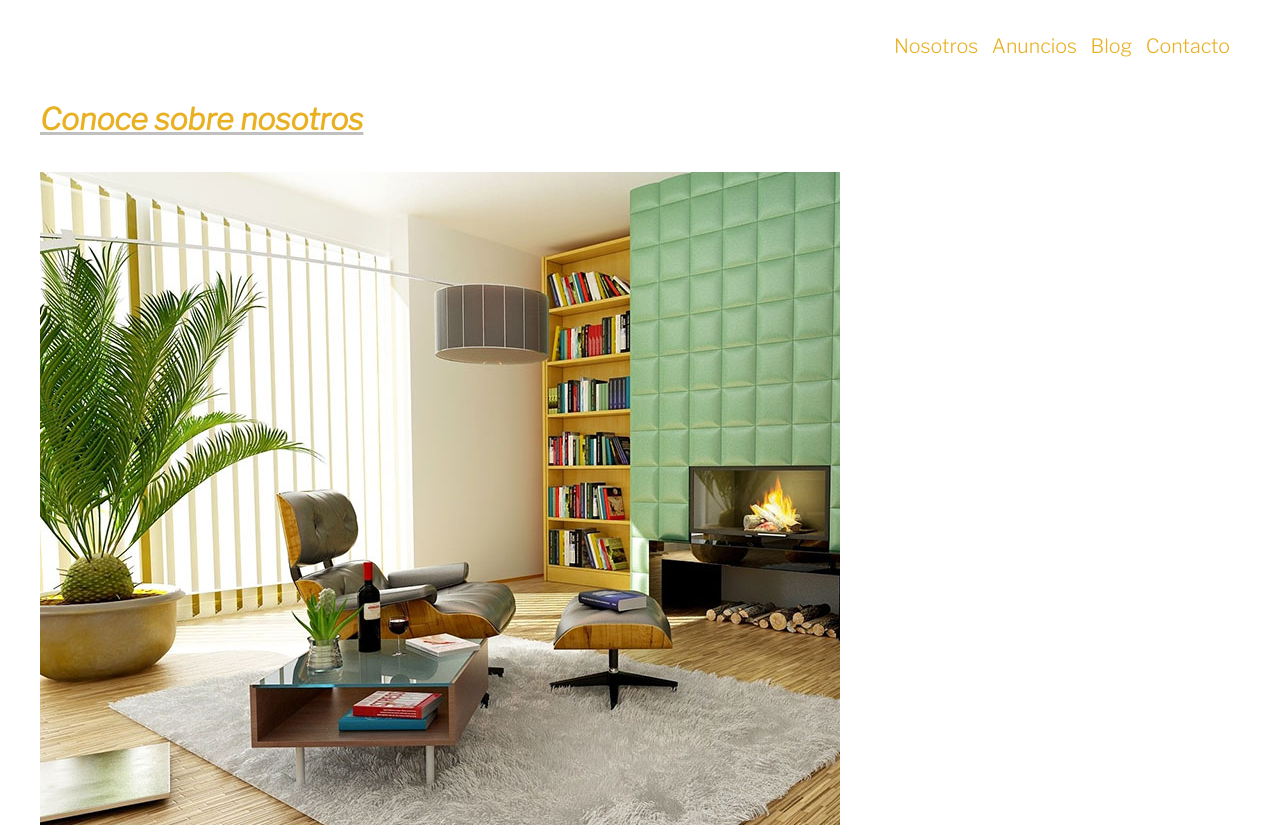
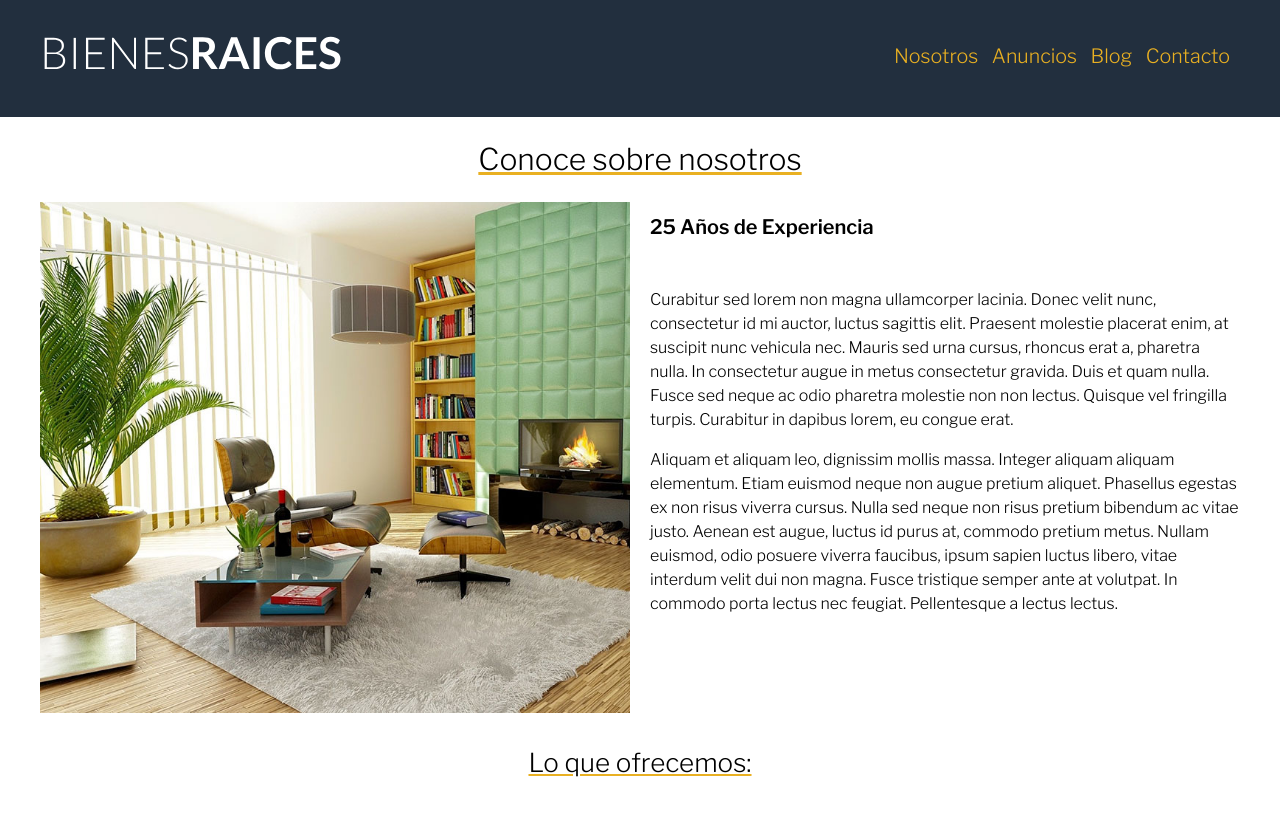
Before and after one commit to MDBagge/Hogares-Lux, a plain HTML site: page Hogares LUX/nosotros.html in a window 1280 px wide. Shown: the top 825 px of the page. Drawn offline with nearby package versions, Linux system fonts and the light colour scheme.

Commit message:
Update estilos.css

```diff
--- a/Hogares LUX/CSS/estilos.css
+++ b/Hogares LUX/CSS/estilos.css
@@ -20,6 +20,10 @@ img{
 main{
     margin: 1rem;
 }
+.site-header{
+    background-color: #222f3e;
+    padding: 1rem 0 3rem 0 ;
+}
 .site-header.inicio{
     background: url(../img/header.jpg);
     background-size: cover;
@@ -28,12 +32,7 @@ main{
     min-height: 30rem;
 }
 h1{
-    color: rgb(233, 176, 34);
-    font-style: italic;
-    text-decoration: underline silver ;
-    font-size: 3rem;
-    padding-bottom: 1rem;
-    max-width: 50rem;
+font-size: 3rem;
 }
 h2{
     font-size: 2.6rem;
@@ -66,8 +65,14 @@ h4{
     display: flex;
     flex-direction: column;
     justify-content: space-between;
-
-
+}
+.ih1{
+    color: rgb(233, 176, 34);
+    font-style: italic;
+    text-decoration: underline silver ;
+    font-size: 3rem;
+    padding-bottom: 1rem;
+    max-width: 50rem;
 }
 .barra{
     display: flex;
@@ -103,14 +108,21 @@ h4{
 .container-anuncios{
     display: flex;
     justify-content: space-between;
+    padding: 0 4rem 0rem 4;
+    flex-wrap: wrap;
 }
 .anuncio{
-    flex-basis: calc(33.3% - 1rem);
+    /* flex-grow: 0;
+    flex-shrink: 0;
+    flex-basis: calc(33.3% - 1rem); */
+    flex: 0 0 calc(33.3% - 1rem);
     /* border-style: solid;
     border-color: #b5b5b5;
     border-width: 1px; */
     border: 1px solid #b5b5b5;
     background: #ebe6e6;
+    margin-bottom: 2rem;
+
 }
 .contenido-anuncio{
     padding: 2rem;
@@ -307,26 +319,22 @@ span{
 }
 
 
+/** PAGINAS INTERNAS**/
 
+.nh1{
+    font-weight: 300;
+    text-align: center;
+    text-decoration: underline  rgb(233, 176, 34);
+}
+.nosotros-content{
+    display: grid;
+    grid-template-columns: repeat(2, 1fr);
+    grid-column-gap: 2rem;
 
-
-
-/* footer{
-    color: rgb(233, 176, 34);
-    background: #222f3e;
-    display: flex;
-    justify-content: space-between;
-    padding-top: 1rem;
-    align-items: center;
-    padding-bottom: 0.5rem;
 }
-footer a{
-    padding-top: 2rem;
+.texto-nosotros blockquote{
+    font-weight: 600;
+    font-size: 2rem;
+    margin: 0;
+    padding: 1rem 0 3rem 0;
 }
- */
-
-
-
-
-
-/** UTILIDADES **/
```
